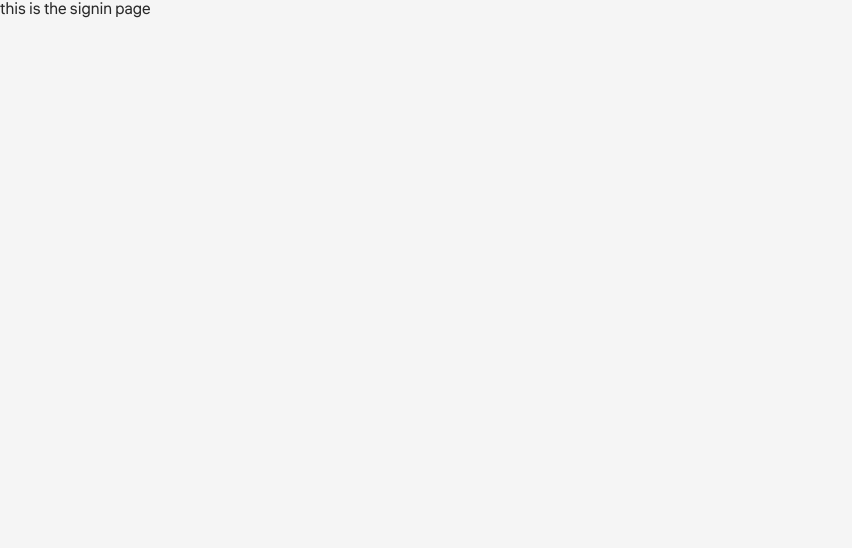
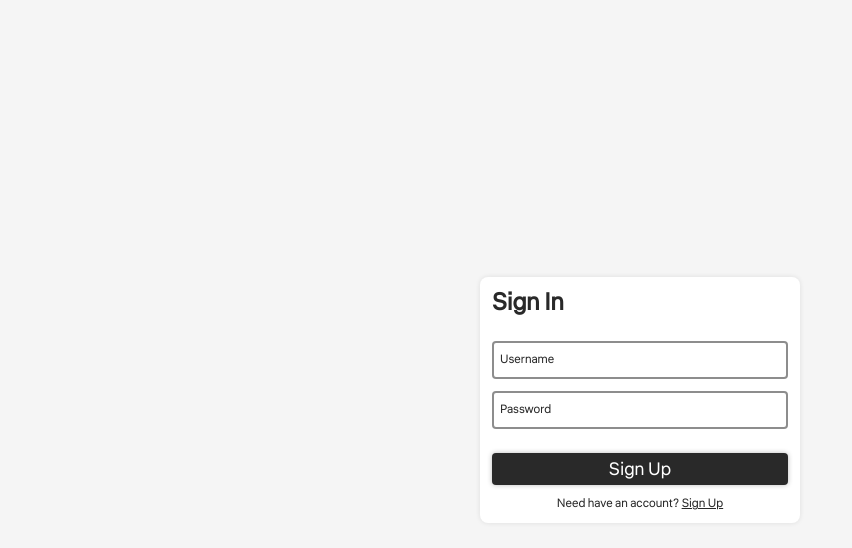
Before and after one commit to Brian-J-Wang/devcl, a React (Vite) app: page /signin in a window 1280 px wide. Shown: the top 548 px of the page, without its empty margins (0-852 px from the left). Built offline with nearby package versions, Linux system fonts and the light colour scheme.

Commit message:
feat: Sign in scaffolded

```diff
--- a/src/Pages/SignIn/SignIn.css
+++ b/src/Pages/SignIn/SignIn.css
@@ -0,0 +1,32 @@
+.sign-in {
+    height: 100vh;
+    width: 100vw;
+    display: flex;
+    flex-direction: column;
+    justify-content: center;
+    align-items: center;
+}
+
+.sign-in__modal {
+    display: flex;
+    flex-direction: column;
+    gap:  12px;
+    width: 320px;
+}
+
+.sign-in__header {
+    margin-bottom: 12px;
+}
+
+.sign-in__submit {
+    margin-top: 12px;
+}
+
+.sign-in__switch {
+    text-align: center;
+    font-size: 12px;
+}
+
+.sign-in__switch-link {
+    color: #292929
+}
--- a/src/Pages/SignIn/SignIn.tsx
+++ b/src/Pages/SignIn/SignIn.tsx
@@ -1,7 +1,20 @@
+import { Link } from "react-router-dom"
+import { TextButton } from "../../Components/Button/Button"
+import { Container } from "../../Components/Container/Container"
+import Input from "../../Components/Input"
+
+import "./SignIn.css"
+
 const SignIn: React.FC<{}> = () => {
     return (
-        <div>
-            this is the signin page
+        <div className="sign-in">
+            <Container className="sign-in__modal">
+                <h2 className="sign-in__header">Sign In</h2>
+                <Input.Text name="Username"></Input.Text>
+                <Input.Text name="Password"></Input.Text>
+                <TextButton size="s" radiusStyle="s" style="primary" className="sign-in__submit">Sign Up</TextButton>
+                <p className="sign-in__switch"> Need have an account? <Link to="../signin" className="sign-in__switch-link">Sign Up</Link></p>
+            </Container>
         </div>
     )
 }
```
